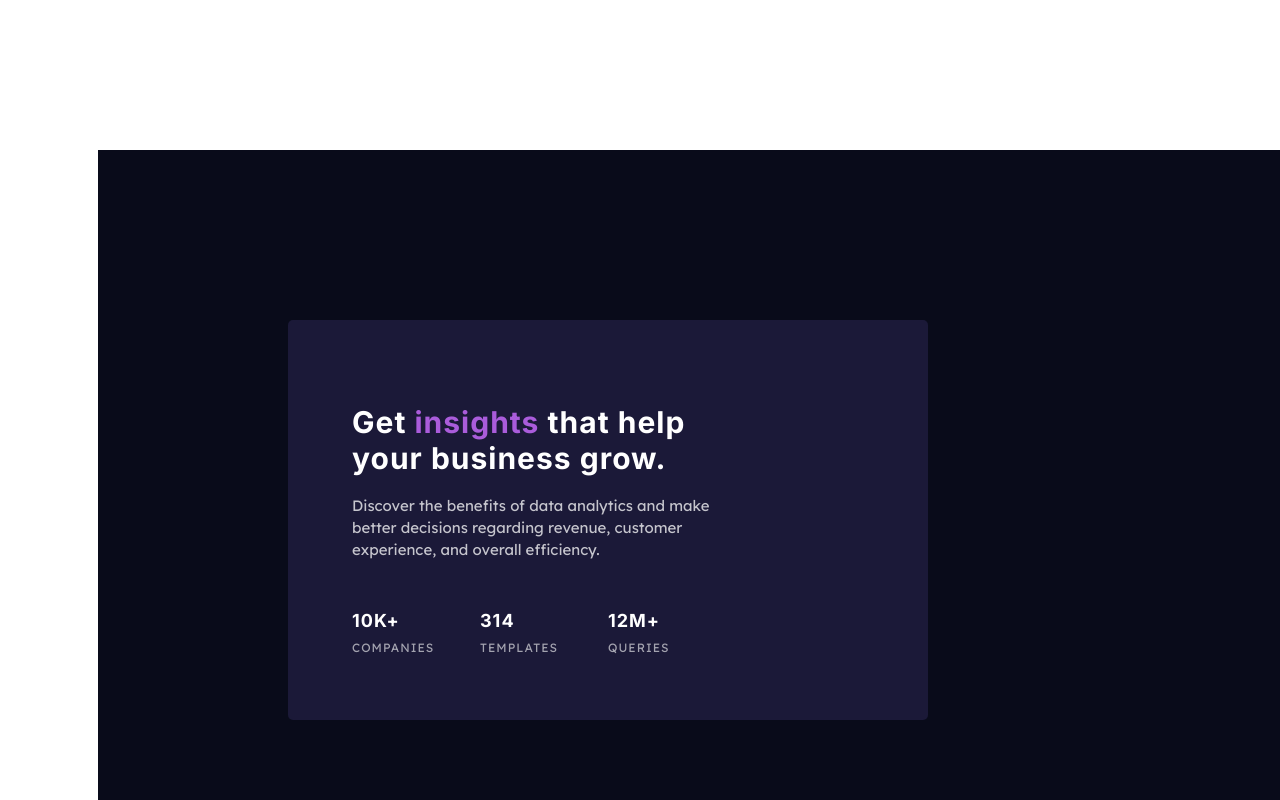
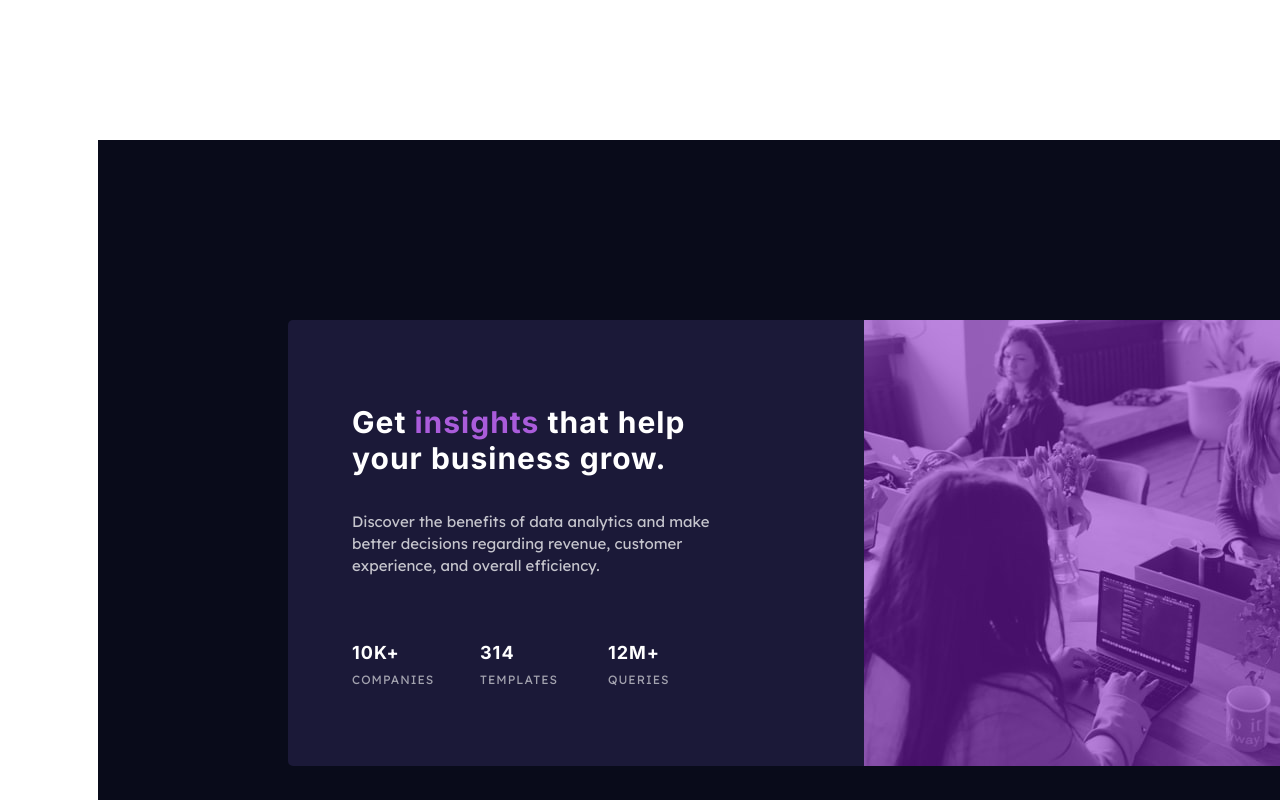
Before and after one commit to Kuurosu/stats-preview-card-component, a plain HTML site: page index.html in a window 1280 px wide. Shown: the top 800 px of the page. Drawn offline with Linux system fonts and the light colour scheme.

Commit message:
Add style for image and overlay transparent colour

```diff
--- a/assets/css/style.css
+++ b/assets/css/style.css
@@ -23,15 +23,15 @@ body {
 
 #main-background {
     background-color: hsl(233, 47%, 7%);
-    height: 45rem;
+    height: 50rem;
     width: 95rem;
-    margin: 150px 90px;
+    margin: 140px 90px;
     position: relative;
 }
 
 #content-background {
     background-color: hsl(244, 38%, 16%);
-    height: 25rem;
+    height: 446px;
     width: 40rem;
     position: absolute;
     top: 20rem;
@@ -51,7 +51,7 @@ body {
     color: hsla(0, 0%, 100%, 0.75);
     width: 24rem;
     position: absolute;
-    top: 30rem;
+    top: 31rem;
     left: 22rem;
     line-height: 22px;
 }
@@ -60,7 +60,7 @@ body {
     color: hsl(0, 0%, 100%);
     width: 2rem;
     position: absolute;
-    top: 38rem;
+    top: 40rem;
     left: 22rem;
     line-height: 25px;
     letter-spacing: 1px;
@@ -70,7 +70,7 @@ body {
     color: hsl(0, 0%, 100%);
     width: 2rem;
     position: absolute;
-    top: 38rem;
+    top: 40rem;
     left: 30rem;
     line-height: 25px;
     letter-spacing: 1px;
@@ -80,7 +80,7 @@ body {
     color: hsl(0, 0%, 100%);
     width: 2rem;
     position: absolute;
-    top: 38rem;
+    top: 40rem;
     left: 38rem;
     line-height: 25px;
     letter-spacing: 1px;
@@ -99,6 +99,28 @@ body {
     font-size: larger;
 }
 
+#image {
+    height: 25rem;
+    width: 40rem;
+    position: absolute;
+    top: 20rem;
+    left: 54rem;
+}
+
+#overlay {
+    background-color: hsla(277, 75%, 45%, 0.521);
+    height: 446px;
+    width: 540px;
+    position: absolute;
+    top: 20rem;
+    left: 54rem;
+}
+
+.border {
+    border-top-right-radius: 5px;
+    border-bottom-right-radius: 5px;
+}
+
 .purple {
     color: hsl(277, 64%, 61%);
 }
```
